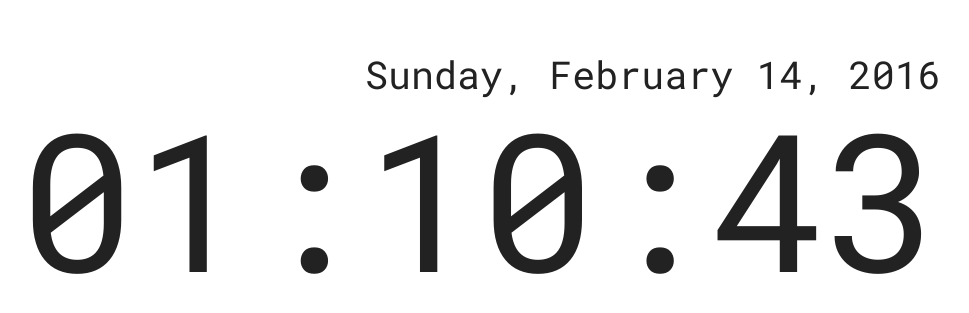
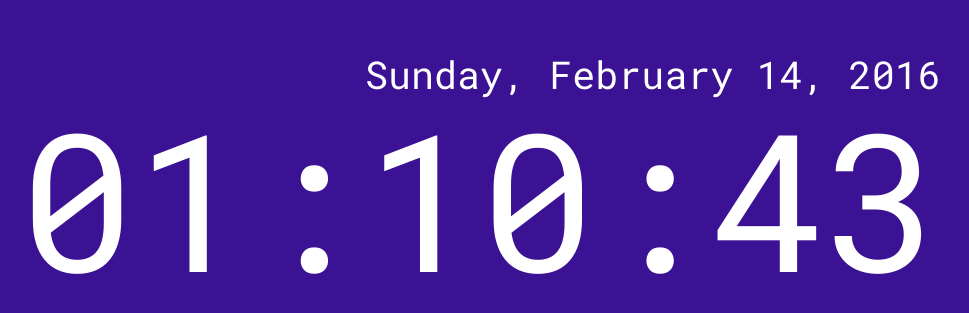
Before and after one commit to alvarotrapote/colour-o-clock, a plain HTML site: page index.html in a window 1280 px wide. Shown: the part 229-542 px from the top of the page, without its empty margins (160-1129 px from the left). Drawn offline with nearby package versions, Linux system fonts and the light colour scheme.

Commit message:
Fix text colour changing based on background colour

```diff
--- a/index.html
+++ b/index.html
@@ -15,7 +15,7 @@
 
 <body ng-controller="MainCtrl">
     <div class="clock-container" ng-click="clockTime = !clockTime; updateClock()" style="background-color: #{{thecolour}}">
-        <div class="clock" style="color: #{{foregroundColor}}">
+        <div class="clock" style="color: {{foregroundColor}}">
             <div class="date">{{thedate}}</div>
             <div class="time">{{theclock}}</div>
             <!-- <div class="colour">#{{thecolour}}</div> -->
--- a/js/app.js
+++ b/js/app.js
@@ -29,25 +29,28 @@ app.controller('MainCtrl', function($scope, $timeout, dateFilter) {
         var now = moment();
         var numberOfColours = 256 * 256 * 256;
         // Difference btw now and the start of the year, in milliseconds. Then, map the number of colours with the number of seconds in a year.
-        if (secondsInYear > numberOfColours) {
+        if (now.diff(startOfYear, 'seconds') < numberOfColours) {
+            $scope.thecolour = Math.floor(now.diff(startOfYear, 'seconds')).toString(16);
+        } else {
             $scope.thecolour = Math.floor(now.diff(startOfYear, 'seconds') - numberOfColours).toString(16);
-        } else {
-            $scope.thecolour = Math.floor(now.diff(startOfYear, 'seconds')).toString(16);
         }
-        $scope.foregroundColor = $scope.idealTextColor($scope.thecolour);
+        $scope.foregroundColor = $scope.getTextColor($scope.thecolour);
     };
 
-    $scope.idealTextColor = function(bgColor) {
+    $scope.getTextColor = function(bgColor) {
         var nThreshold = 105;
         var components = $scope.getRGBComponents(bgColor);
+        // debugger
         var bgDelta = (components.R * 0.299) + (components.G * 0.587) + (components.B * 0.114);
+        // debugger
+        console.log((255 - bgDelta) < nThreshold)
         return ((255 - bgDelta) < nThreshold) ? "#000000" : "#ffffff";
     }
 
     $scope.getRGBComponents = function(color) {
-        var r = color.substring(1, 3);
-        var g = color.substring(3, 5);
-        var b = color.substring(5, 7);
+        var r = color.substring(0, 2);
+        var g = color.substring(2, 4);
+        var b = color.substring(4, 6);
         return {
             R: parseInt(r, 16),
             G: parseInt(g, 16),
```
